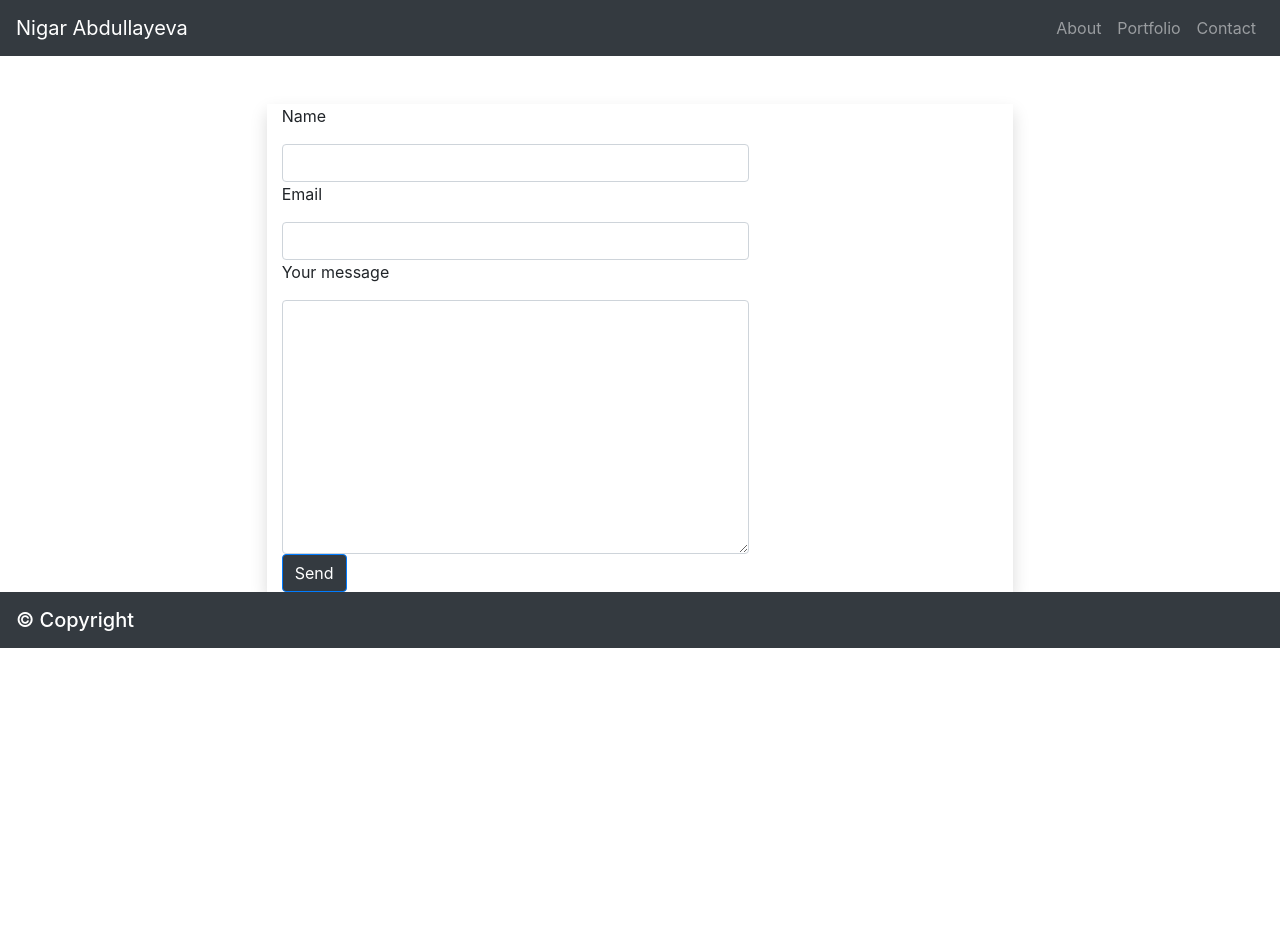
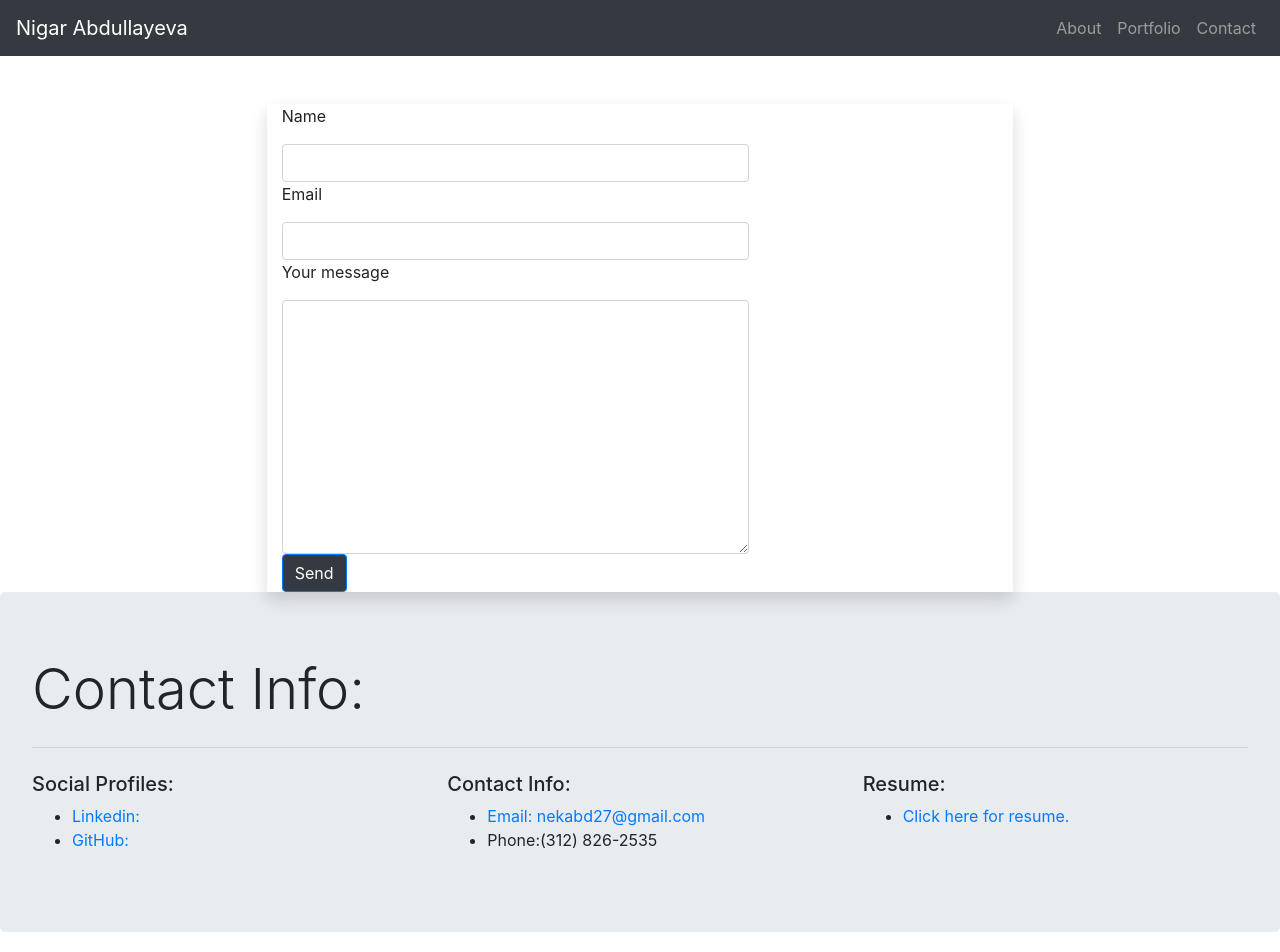
Before and after one commit to nigarabdullayeva/react_portfolio, a React (Create React App) app in the folder my_react_portfolio/: page /contact in a window 1280 px wide. Shown: the top 952 px of the page. Before the commit the page ends 800 px from the top, so only its background shows below. Built offline with nearby package versions, Linux system fonts and the light colour scheme.

Commit message:
added social link to the main page

```diff
--- a/my_react_portfolio/src/App.js
+++ b/my_react_portfolio/src/App.js
@@ -3,7 +3,8 @@
 import Nav from "./components/Nav";
 import Footer from "./components/Footer";
 import About from "./pages/About";
-import Contact from "./pages/Contact"
+import Contact from "./pages/Contact";
+import Links from "./components/Links"
 
 
 
@@ -13,6 +14,7 @@
     <Nav/>
     <Route exact path="/" component={About}/>
     <Route exact path= "/contact" component ={Contact}/>
+    <Links/>
     <Footer/>
   </Router>
   );
--- a/my_react_portfolio/src/components/Footer/index.js
+++ b/my_react_portfolio/src/components/Footer/index.js
@@ -4,7 +4,7 @@
     return (
     <footer>
     <nav className="navbar navbar-dark bg-dark">
-      <span className="navbar-brand mb-0 h1 text-center">&copy; Copyright</span>
+      <span className="text-center navbar-brand mb-0 h1">&copy; Copyright</span>
     </nav>
   </footer>
     )
--- /dev/null
+++ b/my_react_portfolio/src/components/Links/index.js
@@ -0,0 +1,44 @@
+import React from "react";
+
+export default function() {
+    return (
+        <section class="jumbotron">
+        <h3 class="display-4">Contact Info: </h3>
+        <hr class="my-4"></hr>
+        <div class="row">
+          <div class ="col-md-4">
+            <h5>Social Profiles:</h5>
+            <ul>
+              <li>
+                <a href="https://www.linkedin.com/in/nigar-abdullayeva-5a365069/">Linkedin:</a>
+              </li>
+              <li>
+                <a href="https://github.com/nigarabdullayeva">GitHub:</a>
+              </li>
+            </ul>
+          </div>
+          <div class ="col-md-4">
+            <h5>Contact Info:</h5>
+            <ul>
+              <li>
+                <a href="mailto:nekabd27@gmail.com">Email: nekabd27@gmail.com</a>
+              </li>
+              <li>
+                <p>Phone:(312) 826-2535</p>
+              </li>
+            </ul>
+            </div>
+            <div class ="col-md-4">
+              <h5>Resume:</h5>
+              <ul>
+                <li>
+                  <a href="Assets/resume-Nigar-Abdullayeva.pdf" target="_blank">Click here for resume.</a>
+                </li>
+              </ul>
+              </div>
+        </div>
+
+
+      </section>
+    )
+}
--- a/my_react_portfolio/src/pages/About.js
+++ b/my_react_portfolio/src/pages/About.js
@@ -1,5 +1,6 @@
 import React from "react";
 import Mybio from "../components/Mybio";
+import Links from "../components/Links";
 
 export default function() {
     return (
```
